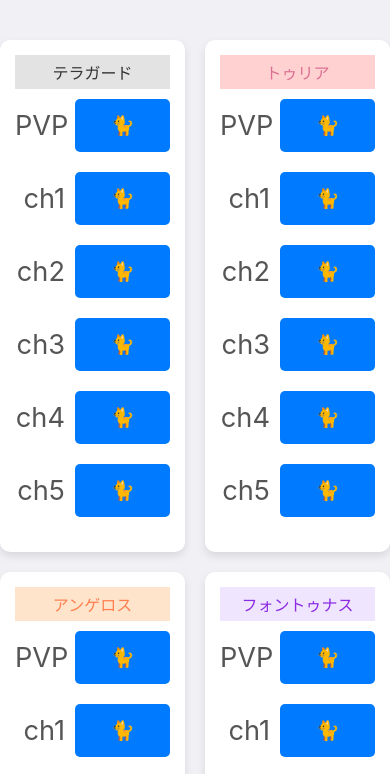
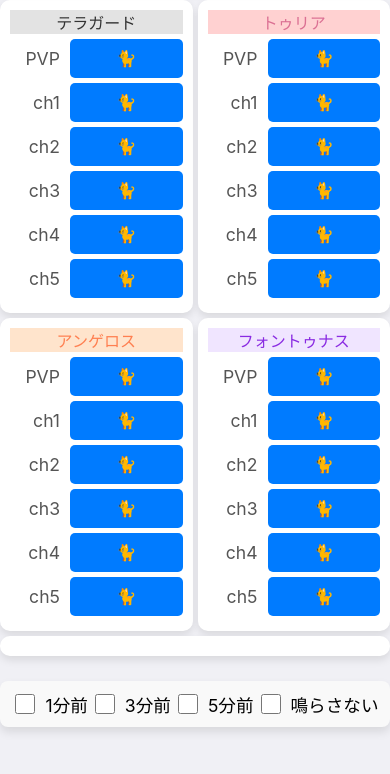
Before and after one commit to n416/hit-nekokan, a website with bundled scripts: page index.html in a window 390 px wide. Shown: the part 50-824 px from the top of the page. Built offline with nearby package versions, Linux system fonts and the light colour scheme.

Commit message:
iPhoneSE対応

```diff
--- a/style.css
+++ b/style.css
@@ -396,6 +396,7 @@ body {
     margin-top: -5px;
     border-top: 1px solid #333;
 }
+
 .time-input {
     width: 100%;
     font-size: 1.5rem;
@@ -544,12 +545,45 @@ body {
 
 .past-log {
     color: gray;
-  }
+}
 
-  .soon-log {
+.soon-log {
     color: blue;
-  }
+}
 
-  .closest-log {
+.closest-log {
     font-weight: bold;
-  }
+}
+
+@media (max-width: 668px) {
+    .container {
+        margin-top: 50px;
+    }
+    .area-title {
+        font-size: 1rem;
+        padding: 0px;
+        margin-bottom: 5px;
+    }
+    .log-btn {
+        font-size: 1rem;
+    }
+    .log-row {
+        margin-bottom: 5px;
+    }
+    .log-label {
+        font-size: 1.1rem;
+    }
+    .btn {
+        padding: 10px;
+    }
+    .area-tile {
+        min-width: 110px;
+        padding: 10px;
+    }
+    .area-container {
+        gap: 5px;
+    }
+    .alarm-settings {
+        width: 100%;
+    }
+}
```
